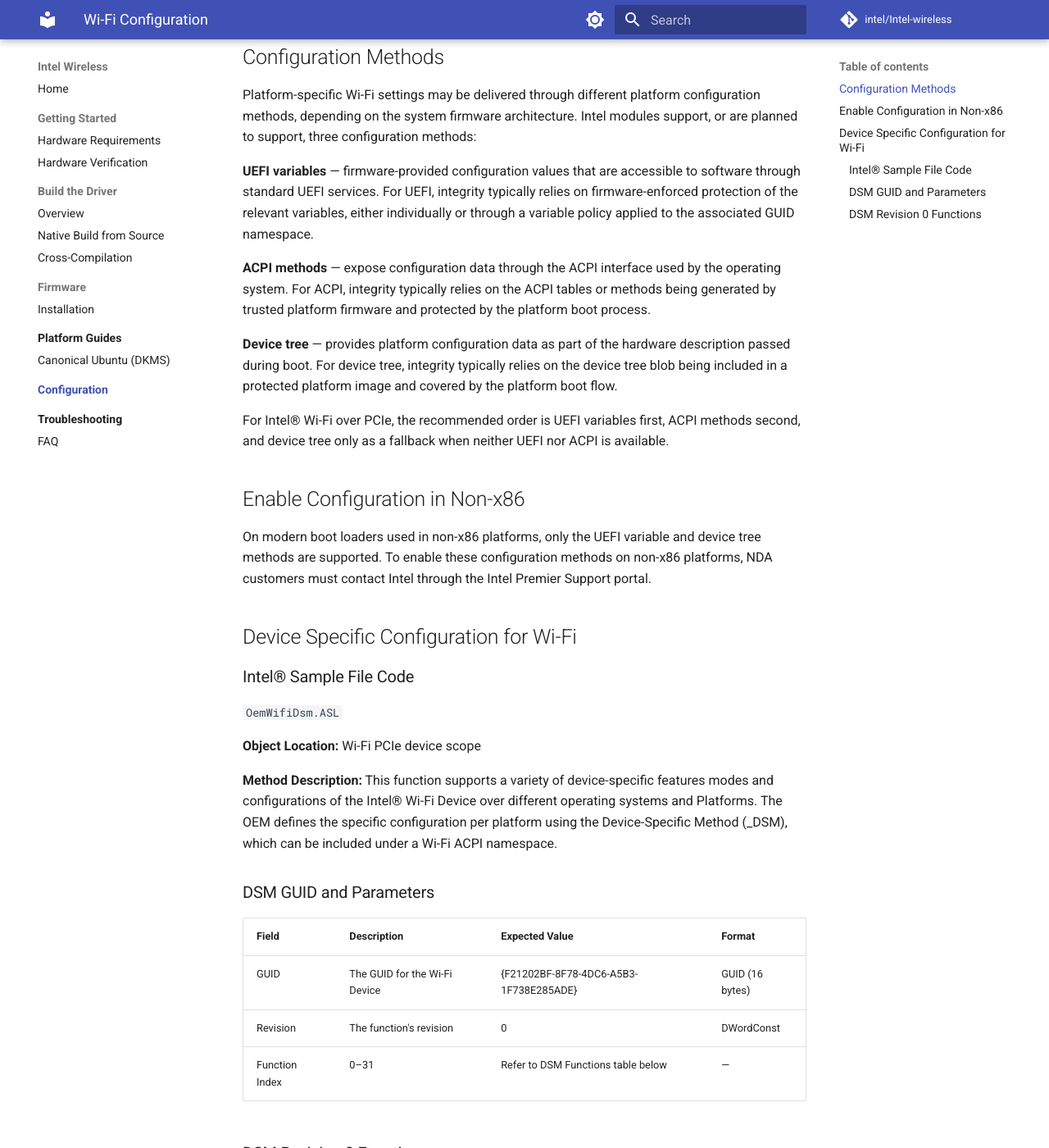
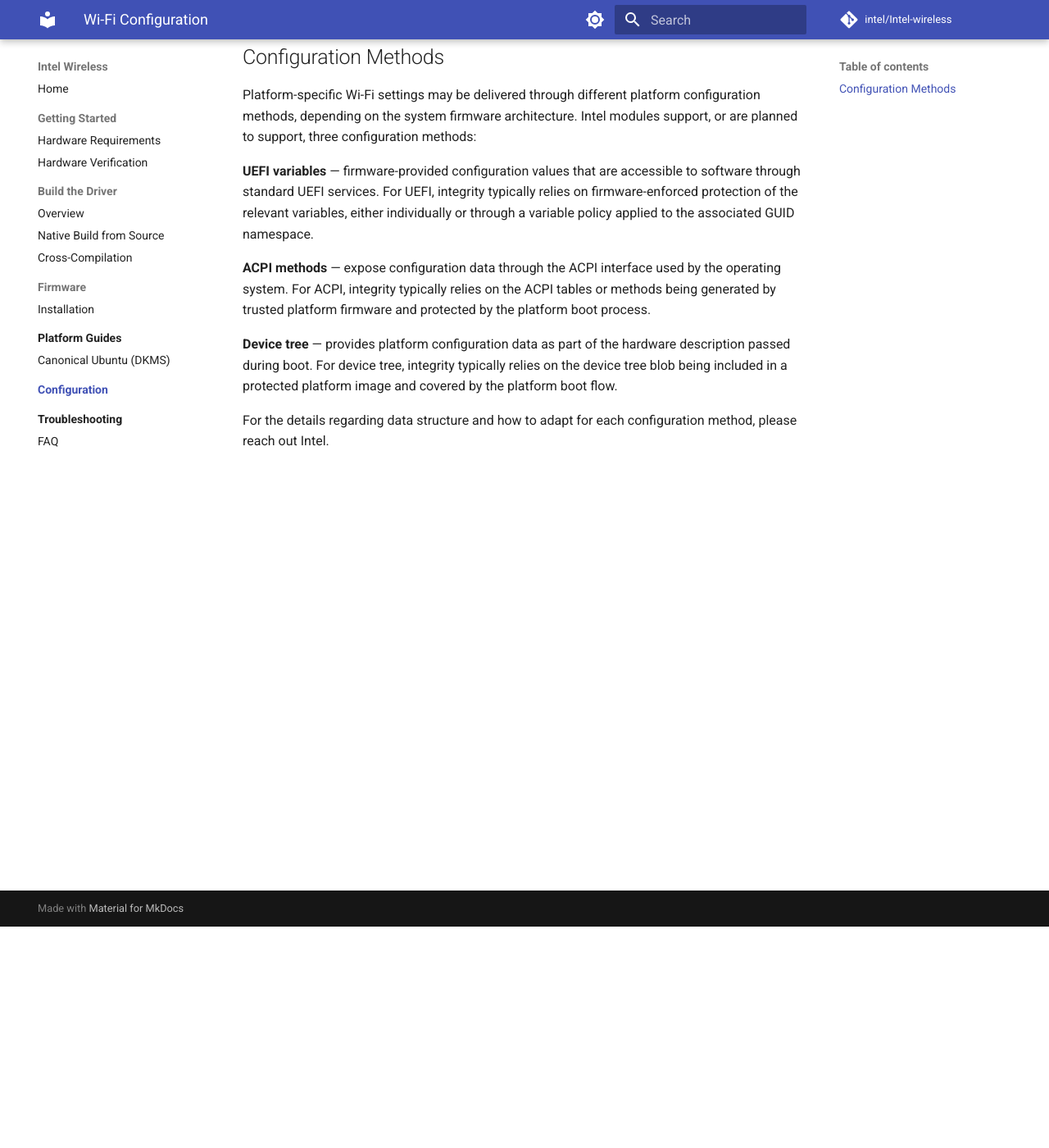
Before and after one commit to intel/Intel-wireless, an MkDocs documentation site: the page built from docs/configuration/index.md, in a window 1280 px wide and 1400 px high, scrolled down 270 px. Shown: the whole window at 82% size. Built offline with MkDocs 1.6.1 and Material for MkDocs 9.7.7, drawn with Linux system fonts in a browser that asks for light colours; comment, search, counter and statistics services are not loaded; some of the changed text lies outside the part shown.

Commit message:
docs: update content from new doc revision, add images
- Update scope text, configuration section, debugging wording per new doc
- Remove DSM table from configuration (moved to NDA-only)
- Add 4 images from docx: software stack diagram, integration workflow,
  MSI-X lspci output, PCIe detection output
- Add Intel Wi-Fi Integration section with workflow diagram
- Add releases/ to README repository structure
- Remove software stack diagram todo (replaced with actual image)

```diff
--- a/docs/configuration/index.md
+++ b/docs/configuration/index.md
@@ -1,4 +1,4 @@
-# Guidance for Wi-Fi Configuration Enablement
+# Wi-Fi Configuration Enablement
 
 Certain Intel® Wi-Fi features require platform-specific settings in addition to the standard driver and firmware package. These settings may be used to control Wi-Fi device features and platform-specific features, including settings required for regulatory compliance. The method used to deliver these settings depends on the firmware architecture of the target platform.
 
@@ -12,49 +12,4 @@ Platform-specific Wi-Fi settings may be delivered through different platform con
 
 **Device tree** — provides platform configuration data as part of the hardware description passed during boot. For device tree, integrity typically relies on the device tree blob being included in a protected platform image and covered by the platform boot flow.
 
-For Intel® Wi-Fi over PCIe, the recommended order is UEFI variables first, ACPI methods second, and device tree only as a fallback when neither UEFI nor ACPI is available.
-
-## Enable Configuration in Non-x86
-
-On modern boot loaders used in non-x86 platforms, only the UEFI variable and device tree methods are supported. To enable these configuration methods on non-x86 platforms, NDA customers must contact Intel through the Intel Premier Support portal.
-
-## Device Specific Configuration for Wi-Fi
-
-### Intel® Sample File Code
-
-`OemWifiDsm.ASL`
-
-**Object Location:** Wi-Fi PCIe device scope
-
-**Method Description:** This function supports a variety of device-specific features modes and configurations of the Intel® Wi-Fi Device over different operating systems and Platforms. The OEM defines the specific configuration per platform using the Device-Specific Method (_DSM), which can be included under a Wi-Fi ACPI namespace.
-
-### DSM GUID and Parameters
-
-| Field | Description | Expected Value | Format |
-|-------|-------------|----------------|--------|
-| GUID | The GUID for the Wi-Fi Device | {F21202BF-8F78-4DC6-A5B3-1F738E285ADE} | GUID (16 bytes) |
-| Revision | The function's revision | 0 | DWordConst |
-| Function Index | 0–31 | Refer to DSM Functions table below | — |
-
-### DSM Revision 0 Functions
-
-| Func. Index | Function Name | Description | Supported NIC | Supported OS | Expected Values (Bold: default) | Format |
-|-------------|---------------|-------------|---------------|--------------|----------------------------------|--------|
-| 0 | Get supported functions | Reserved to DSM specification. Function 0 of every _DSM is a query function that returns the set of supported function indexes and is always required. For the definition of Function 0, refer to section "_DSM (Device Specific Method)" in the ACPI specification. | From HrPx | Windows/Linux/ChromeOS/AluminumOS | Bits [0–31]. Bit 0 indicates whether there is support for any functions other than function 0 for the specified UUID and Revision ID. If set to zero, no functions are supported. | DWORD (UINT32) |
-| 1 | Disable SRD Active Channels | Allow PC OEMs to set ETSI 5.8GHz SRD in Passive/Disabled. ETSI SRD Channels: 149, 153, 157, 161, 165 | From HrPx | Windows/Linux/ChromeOS/AluminumOS | **0** – ETSI 5.8GHz SRD active scan, 1 – ETSI 5.8GHz SRD passive scan, 2 – ETSI 5.8GHz SRD disabled | BYTE (UINT8) |
-| 2 | Supported Indonesia 5.15-5.35 GHz band | Opening of 5.15-5.35 GHz band in Indonesia. Indonesia authority (SDPPI) made changes to their type approval process. | From HrPx | Windows/Linux/ChromeOS/AluminumOS | **0** – Set 5.15-5.35GHz to Disable in Indonesia, 1 – Set 5.15–5.35GHz to Enable (Passive) in Indonesia, 2 – Reserved | BYTE (UINT8) |
-| 3 | Supported Ultra High Band Channels (6-7 GHz) | Support Wi-Fi 6 new channels on 6-7 GHz. | From TyP, GfPx | Windows/Linux/ChromeOS/AluminumOS | **00** – UHB NIC Definitions | DWORD (UINT32) |
-| 4 | Regulatory Configurations | Regulatory Special Configurations Enablements. Bit 0: Enabling DRS for China Mainland Location (NON CHINA SKU only; ignored if CHINA_SKU defined in BIOS WRDD). Bit 1: Enabling China Mainland BIOS (CB) profile 5.2GHz Active Scan/SoftAP override on indoor confirmation. Bit 2: Enabling New China Mainland Regulatory Specification (0=Old, 1=New). Bit 3–31: Reserved. | From HrPx | Windows/Linux/ChromeOS/AluminumOS | **00** – OTP Nic Configuration | DWORD (UINT32) |
-| 6 | 11ax Enablement | Control Enablement 11ax on certificated modules | From HrPx (till GaP/FmP2) | Windows/Linux/ChromeOS/AluminumOS | **0x0** – NIC default values | DWORD (UINT32) |
-| 7 | U-NII-4 | Control Enablement U-NII-4 over certificate modules. Note: For FCC(US), ETSI and Canada support is till GaP2, Fmp2 only. | From GfP2/GfP4/TyP | Windows/Linux/ChromeOS/AluminumOS | **0x0** – NIC default values | DWORD (UINT32) |
-| 8 | Device for Indoor Use Only | Enable Soft AP mode indoors bands (5.150 to 5.250GHz) per country or region. | From GfP2/GfP4/TyP | Windows/Linux/ChromeOS/AluminumOS | **0x0** – NIC default values | DWORD (UINT32) |
-| 9 | Selectively WiFi Bands | Ability to force disable selectively Wi-Fi bands per platform | From MTL HrPx | Windows/Linux/ChromeOS/AluminumOS | **0x0** – NIC default values | DWORD (UINT32) |
-| 10 | Energy Detection Threshold (EDT) | Perform energy detection correctly in platforms with low antenna Gains (per sub-band) for compliance purposes | From MTL GfP2/GfP4/TyP | Windows/Linux/ChromeOS/AluminumOS | **0x0** – NIC default values | DWORD (UINT32) |
-| 11 | RFI Mitigation Enablement | Ability to enable/disable the DLVR and DDR RFI mitigation feature | From MTL GfP2/GfP4 (CNVi only) | Windows/Linux/ChromeOS/AluminumOS | **0x0** – DRR & DLVR RFIm enabled | DWORD (UINT32) |
-| 12 | 11be enablement | Ability to Enable 11be per MCC (as defined by the OEM). Note: For South Korea and China Mainland support is till GaP2, Fmp2 only. | From GaP2 | Windows/Linux/ChromeOS/AluminumOS | **00** – 11be disabled per MCC | DWORD (UINT32) |
-
-!!! todo "Suggested Addition: ASL Code Example"
-    Consider including a sample _DSM ASL implementation snippet showing how to implement one or two functions (e.g., Function 1 — Disable SRD) in an OEM's ACPI table for non-x86 platforms.
-
-!!! todo "Suggested Addition: Device Tree Configuration Example"
-    Consider adding a Device Tree binding example for platforms that use DT instead of ACPI, showing how the equivalent configuration properties are expressed.
+For the details regarding data structure and how to adapt for each configuration method, please reach out Intel.
```
Also changed, not shown: README.md (+2 -1 lines), docs/getting-started/hardware-requirements.md (+2 -0 lines), docs/getting-started/hardware-verification.md (+2 -0 lines), docs/index.md (+1 -1 lines), docs/troubleshooting/index.md (+1 -1 lines), docs/assets/images/integration-workflow.png (added), docs/assets/images/msix-lspci-output.png (added), docs/assets/images/pcie-detection-output.png (added), docs/assets/images/software-stack-diagram.png (added), 2 other files.
